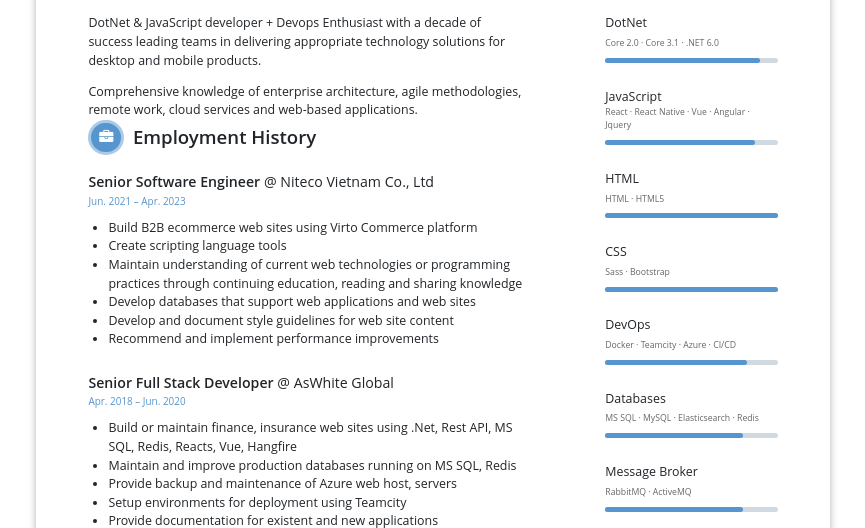
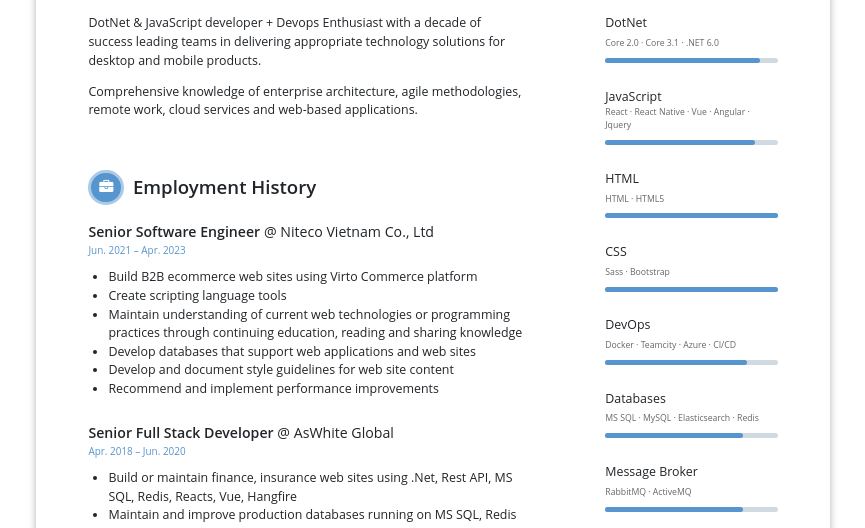
Before and after one commit to landaisgu/dainnl.github.io, a plain HTML site: page index.html in a window 1280 px wide. Shown: the part 303-831 px from the top of the page, without its empty margins (207-1072 px from the left). Drawn offline with nearby package versions, Linux system fonts and the light colour scheme; a web font is replaced by a local one.

Commit message:
Update style.css

```diff
--- a/style.css
+++ b/style.css
@@ -90,7 +90,7 @@ img {
   padding: 6em 4em 0;
 }
 .resume .resume__section {
-  /* margin-bottom: 4em; */
+  margin-bottom: 4em;
 }
 .resume .resume__section:last-child {
   padding-bottom: 0;
```
